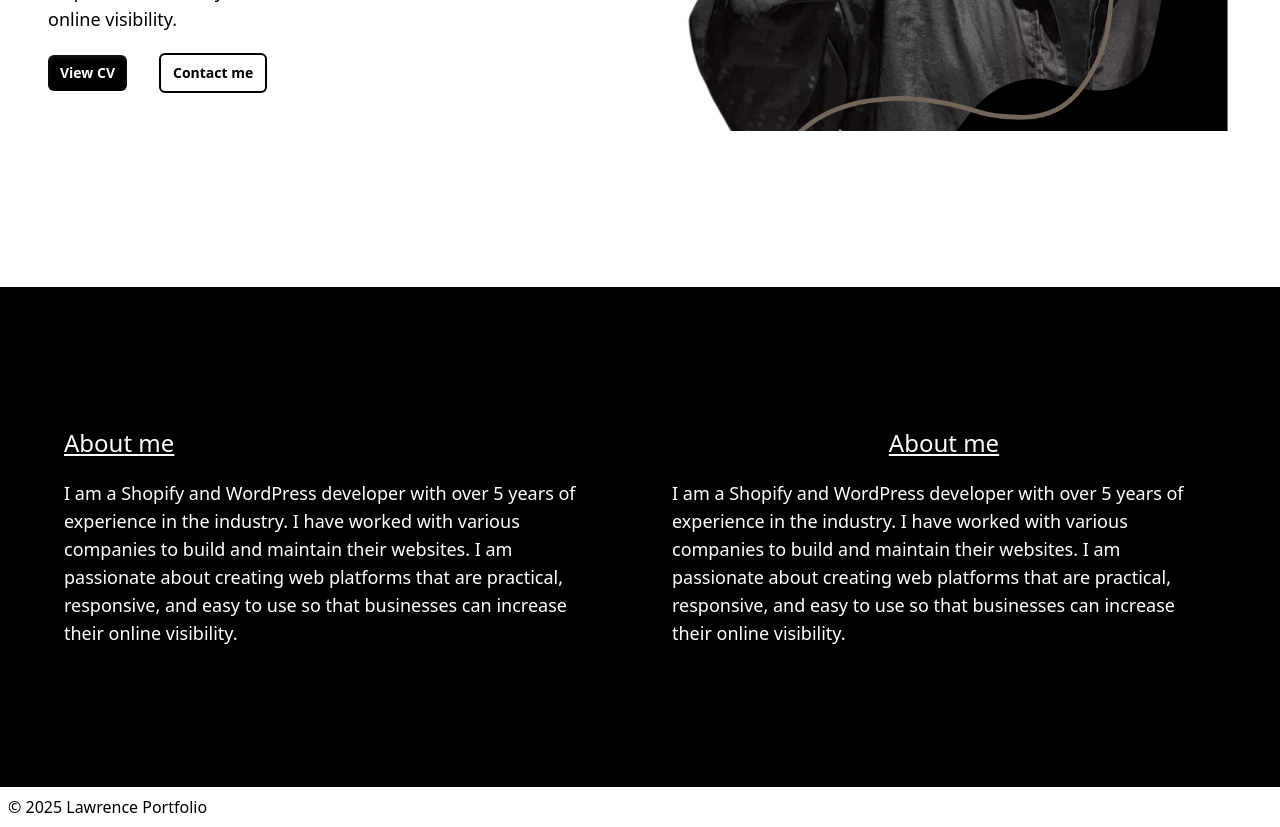
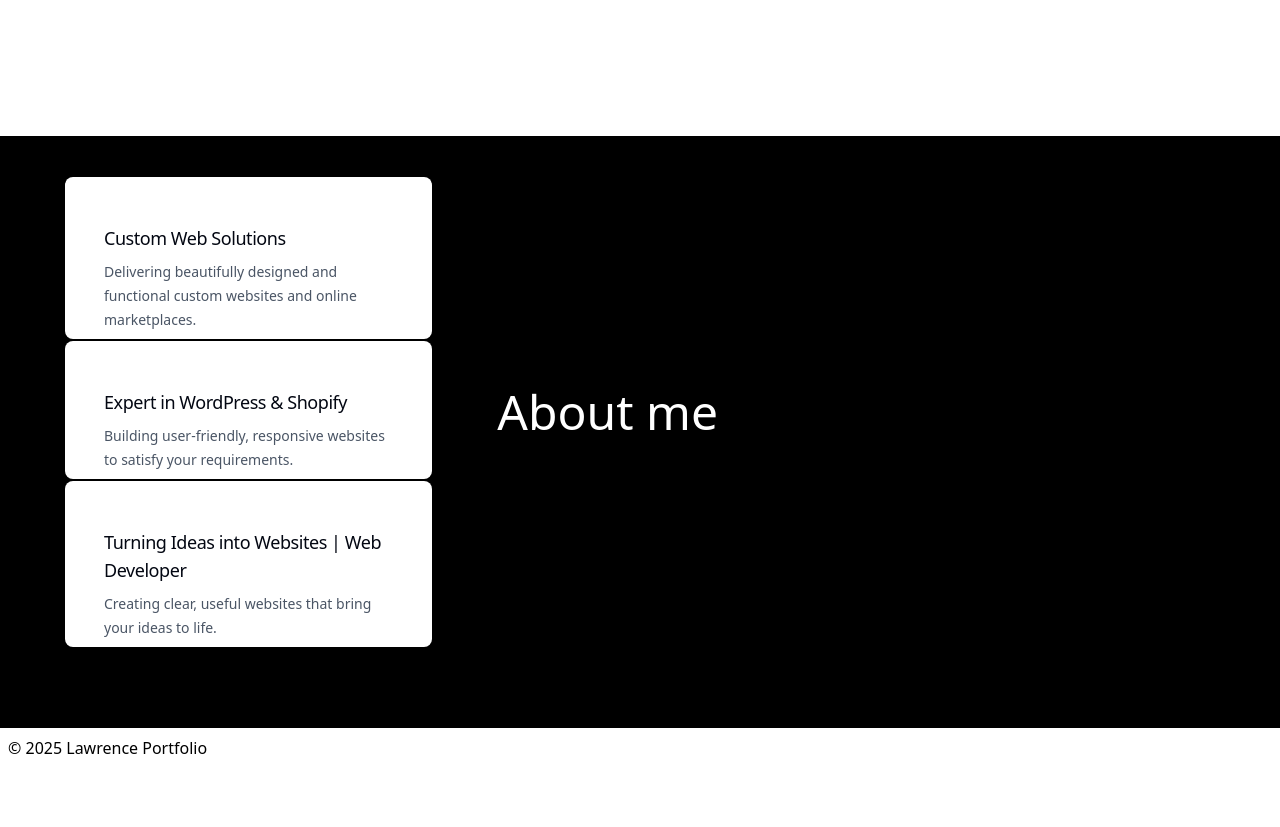
Before and after one commit to las-qwerty/portfolio, a React (Vite) app: page / in a window 1280 px wide. Shown: the part 580-1407 px from the top of the page. After the commit the page ends 1348 px from the top, so only its background shows below. Built offline with nearby package versions, Linux system fonts and the light colour scheme.

Commit message:
about me and card

```diff
--- a/src/animation/MouseEffect.jsx
+++ b/src/animation/MouseEffect.jsx
@@ -19,11 +19,11 @@ export default function MouseEffect() {
 
       return (
         <>
-            <div className="ball bg-black w-4 h-4 fixed top-0 left-0 rounded-full"></div>
-            <div className="ball bg-black w-4 h-4 fixed top-0 left-0 rounded-full"></div>
-            <div className="ball bg-black w-4 h-4 fixed top-0 left-0 rounded-full"></div>
-            <div className="ball bg-black w-4 h-4 fixed top-0 left-0 rounded-full"></div>
-            <div className="ball bg-black w-4 h-4 fixed top-0 left-0 rounded-full"></div>
+            <div className="ball bg-black w-4 h-4 fixed top-0 left-0 rounded-full pointer-events-none"></div>
+            <div className="ball bg-black w-4 h-4 fixed top-0 left-0 rounded-full pointer-events-none"></div>
+            <div className="ball bg-black w-4 h-4 fixed top-0 left-0 rounded-full pointer-events-none"></div>
+            <div className="ball bg-black w-4 h-4 fixed top-0 left-0 rounded-full pointer-events-none"></div>
+            <div className="ball bg-black w-4 h-4 fixed top-0 left-0 rounded-full pointer-events-none"></div>
         </>
       );
 }
--- a/src/pages/Contents.jsx
+++ b/src/pages/Contents.jsx
@@ -7,8 +7,8 @@ export default function Contents() {
     return (
         <>
         <div className="min-h-full sm:pt-0 sm:pb-0 md:pt-35 md:pb-35">
-        <div className="columns-2 md:columns-2 sm:px-6 lg:px-8 mx-auto max-w-7xl px-4 flex flex-col md:flex-row justify-center items-center pt-20 md:pt-0">
-            <div className="w-full md:w-1/2 flex flex-col justify-center p-4">
+        <div className="col-2 md:columns-2 sm:px-6 lg:px-8 mx-auto max-w-7xl px-4 flex flex-col md:flex-row justify-center items-center pt-20 md:pt-0">
+            <div className="w-full flex flex-col justify-center p-4">
                <p className="text-2xl underline">
                Hello!
                 </p>
@@ -46,23 +46,58 @@ export default function Contents() {
         </div>
 
         {/* about me section */}
-        <div className="min-h-full sm:pt-0 sm:pb-0 md:pt-35 md:pb-35 bg-black">
-        <div className="columns-2 md:columns-2 sm:px-6 lg:px-8 mx-auto max-w-7xl px-4 flex flex-col md:flex-row justify-center items-center pt-20 md:pt-0">
-            <div className="col-2 mx-auto max-w-7xl px-4 sm:px-6 lg:px-8 flex flex-col justify-center items-start pt-20 md:pt-0">
-                <p className="text-2xl underline text-white">
-                About me
+        <div className="min-h-full sm:pt-0 sm:pb-0 md:pt-0 md:pb-0 bg-black " id="about-me">
+        <div className="columns-2 md:columns-2 sm:px-6 lg:px-8 mx-auto max-w-7xl px-4 flex flex-col md:flex-row justify-center items-center pt-20 pb-20 sm:pt-10 sm-pt-10">
+            <div className="col-2 mx-auto max-w-7xl px-4 sm:px-6 lg:px-8 flex flex-col flex-wrap justify-center items-start pt-20 md:pt-0">
+            <div className="relative max-lg:row-start-1">
+            <div className="absolute inset-px rounded-lg bg-white max-lg:rounded-t-[2rem]"></div>
+            <div className="relative flex h-full flex-col overflow-hidden rounded-[calc(var(--radius-lg)+1px)] max-lg:rounded-t-[calc(2rem+1px)]">
+              <div className="px-8 pt-8 sm:px-10 sm:pt-10">
+                <p className="mt-2 text-lg font-medium tracking-tight text-gray-950 max-lg:text-center">Custom Web Solutions</p>
+                <p className="mt-2 max-w-lg text-sm/6 text-gray-600 max-lg:text-center">
+                Delivering beautifully designed and functional custom websites and online marketplaces.
                 </p>
-                <p className="text-lg text-white mt-5">
-                I am a Shopify and WordPress developer with over 5 years of experience in the industry. I have worked with various companies to build and maintain their websites. I am passionate about creating web platforms that are practical, responsive, and easy to use so that businesses can increase their online visibility.
+              </div>
+              <div className="flex flex-1 items-center justify-center px-8 max-lg:pt-10 max-lg:pb-12 sm:px-10 lg:pb-2">
+
+              </div>
+            </div>
+            </div>
+
+            <div className="relative max-lg:row-start-1">
+            <div className="absolute inset-px rounded-lg bg-white max-lg:rounded-t-[2rem]"></div>
+            <div className="relative flex h-full flex-col overflow-hidden rounded-[calc(var(--radius-lg)+1px)] max-lg:rounded-t-[calc(2rem+1px)]">
+              <div className="px-8 pt-8 sm:px-10 sm:pt-10">
+                <p className="mt-2 text-lg font-medium tracking-tight text-gray-950 max-lg:text-center">Expert in WordPress & Shopify
                 </p>
+                <p className="mt-2 max-w-lg text-sm/6 text-gray-600 max-lg:text-center">
+                Building user-friendly, responsive websites to satisfy your requirements.
+                </p>
+              </div>
+              <div className="flex flex-1 items-center justify-center px-8 max-lg:pt-10 max-lg:pb-12 sm:px-10 lg:pb-2">
+
+              </div>
             </div>
-            <div className="col-2 mx-auto max-w-7xl px-4 sm:px-6 lg:px-8 flex flex-col justify-center items-center pt-20 md:pt-0">
-                <p className="text-2xl underline text-white">
-                About me
+            </div>
+            <div className="relative max-lg:row-start-1">
+            <div className="absolute inset-px rounded-lg bg-white max-lg:rounded-t-[2rem]"></div>
+            <div className="relative flex h-full flex-col overflow-hidden rounded-[calc(var(--radius-lg)+1px)] max-lg:rounded-t-[calc(2rem+1px)]">
+              <div className="px-8 pt-8 sm:px-10 sm:pt-10">
+                <p className="mt-2 text-lg font-medium tracking-tight text-gray-950 max-lg:text-center">Turning Ideas into Websites | Web Developer
                 </p>
-                <p className="text-lg text-white mt-5">
-                I am a Shopify and WordPress developer with over 5 years of experience in the industry. I have worked with various companies to build and maintain their websites. I am passionate about creating web platforms that are practical, responsive, and easy to use so that businesses can increase their online visibility.
+                <p className="mt-2 max-w-lg text-sm/6 text-gray-600 max-lg:text-center">
+                Creating clear, useful websites that bring your ideas to life.
                 </p>
+              </div>
+              <div className="flex flex-1 items-center justify-center px-8 max-lg:pt-10 max-lg:pb-12 sm:px-10 lg:pb-2">
+
+              </div>
+            </div>
+            </div>
+
+            </div>
+            <div className="col-2 mx-auto max-w-7xl px-4 sm:px-6 lg:px-8 flex flex-col justify-center items-start pt-20 md:pt-0 w-full">
+                <p className='text-5xl text-white'>About me</p>
             </div>
             </div>
         </div>
--- a/src/pages/Header.jsx
+++ b/src/pages/Header.jsx
@@ -3,7 +3,7 @@ import { Bars3Icon, XMarkIcon } from '@heroicons/react/24/outline'
 
 const navigation = [
   { name: 'Home', href: '#', current: true },
-  { name: 'About me', href: '#', current: false },
+  { name: 'About me', href: '#about-me', current: false },
   { name: 'Services', href: '#', current: false },
   { name: 'Projects', href: '#', current: false },
 ]
@@ -13,6 +13,11 @@ function classNames(...classes) {
 }
 
 export default function Header() {
+  const handleSmoothScroll = (e, href) => {
+    e.preventDefault();
+    document.querySelector(href).scrollIntoView({ behavior: 'smooth' });
+  };
+
   return (
     <>
       <div className="min-h-full">
@@ -29,6 +34,7 @@ export default function Header() {
                       <a
                         key={item.name}
                         href={item.href}
+                        onClick={(e) => handleSmoothScroll(e, item.href)}
                         aria-current={item.current ? 'page' : undefined}
                         className={classNames(
                           item.current ? 'bg-white text-black' : 'text-gray-300 hover:bg-gray-700 hover:text-white',
@@ -75,6 +81,7 @@ export default function Header() {
                   key={item.name}
                   as="a"
                   href={item.href}
+                  onClick={(e) => handleSmoothScroll(e, item.href)}
                   aria-current={item.current ? 'page' : undefined}
                   className={classNames(
                     item.current ? 'bg-gray-900 text-white' : 'text-gray-300 hover:bg-gray-700 hover:text-white',
```
